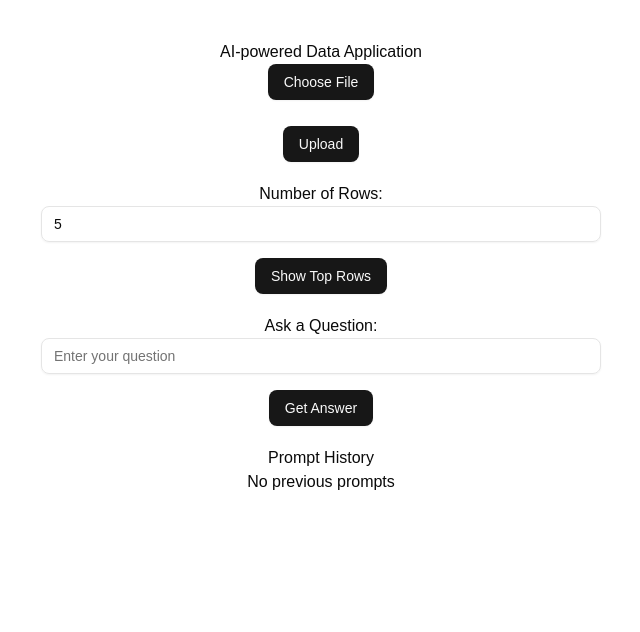
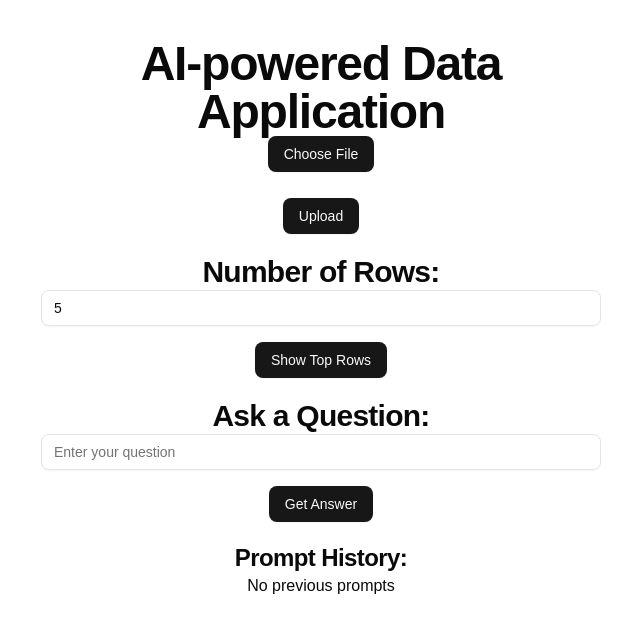
Before and after one commit to jong515/data_app, a Next.js app in the folder data_app_fe/: page / in a window 1280 px wide. Shown: the top 632 px of the page, without its empty margins (319-959 px from the left). Built offline with nearby package versions, Linux system fonts and the light colour scheme.

Commit message:
feat: made some more minor ui changes to the labels and titles, allowed the whole table to be seen

```diff
--- a/data_app_fe/src/app/page.js
+++ b/data_app_fe/src/app/page.js
@@ -101,7 +101,7 @@ const Home = () => {
 
     return (
         <div className="container">
-            <h1>AI-powered Data Application</h1>
+            <h1 className="scroll-m-20 text-4xl font-extrabold tracking-tight lg:text-5xl">AI-powered Data Application</h1>
 
             <div className="section">
                 <Button onClick={() => document.getElementById("fileInput").click()} className="mb-2">Choose File</Button>
@@ -111,7 +111,7 @@ const Home = () => {
             </div>
 
             <div className="section">
-                <label className="mb-2">Number of Rows:</label>
+                <label className="scroll-m-20 pb-2 text-3xl font-semibold tracking-tight first:mt-0">Number of Rows:</label>
                 <Input
                     type="number"
                     value={nRows}
@@ -123,7 +123,7 @@ const Home = () => {
             </div>
 
             {data.length > 0 && (
-                <div className="table-container">
+                <div className="full-table-container" style={{ display: 'flex', justifyContent: 'center' }}>
                     <table className="styled-table">
                         <thead>
                             <tr>
@@ -146,7 +146,7 @@ const Home = () => {
             )}
 
             <div className="section">
-                <label className="question-label mb-2">Ask a Question:</label>
+                <label className="scroll-m-20 pb-2 text-3xl font-semibold tracking-tight first:mt-0">Ask a Question:</label>
                 <Input
                     type="text"
                     value={question}
@@ -160,13 +160,13 @@ const Home = () => {
 
             {answer && (
                 <div className="answer-container">
-                    <h3>AI Answer:</h3>
+                    <h3 className="scroll-m-20 text-2xl font-semibold tracking-tight">AI Answer:</h3>
                     <p>{answer}</p>
                 </div>
             )}
 
-            <div className="history-container">
-                <h3>Prompt History</h3>
+            <div className="history-container" style={{ display: 'flex', justifyContent: 'center', flexDirection: 'column', alignItems: 'center' }}>
+                <h3 className="scroll-m-20 text-2xl font-semibold tracking-tight">Prompt History:</h3>
                 {history.length > 0 ? (
                     <Select onValueChange={setQuestion} className="mt-2">
                         <SelectTrigger>
```
Also changed, not shown: 1 other file (tests, documents, lock files or other folders).
